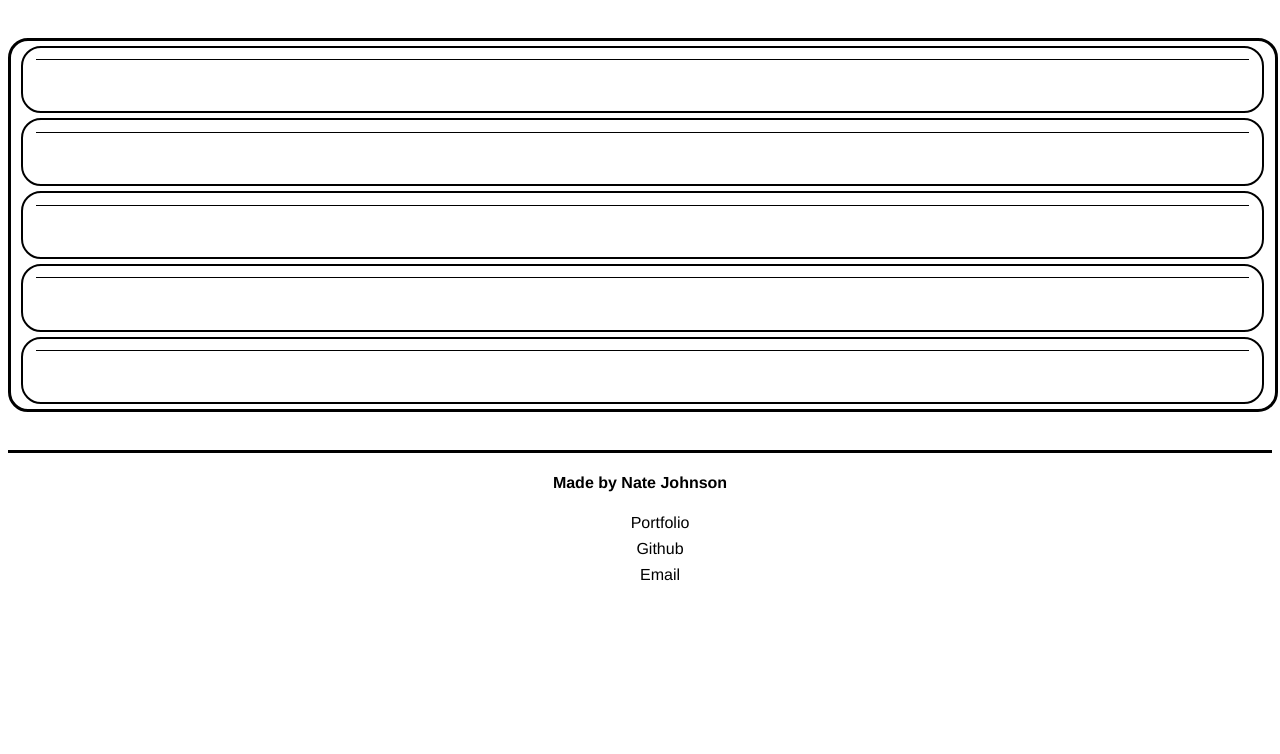
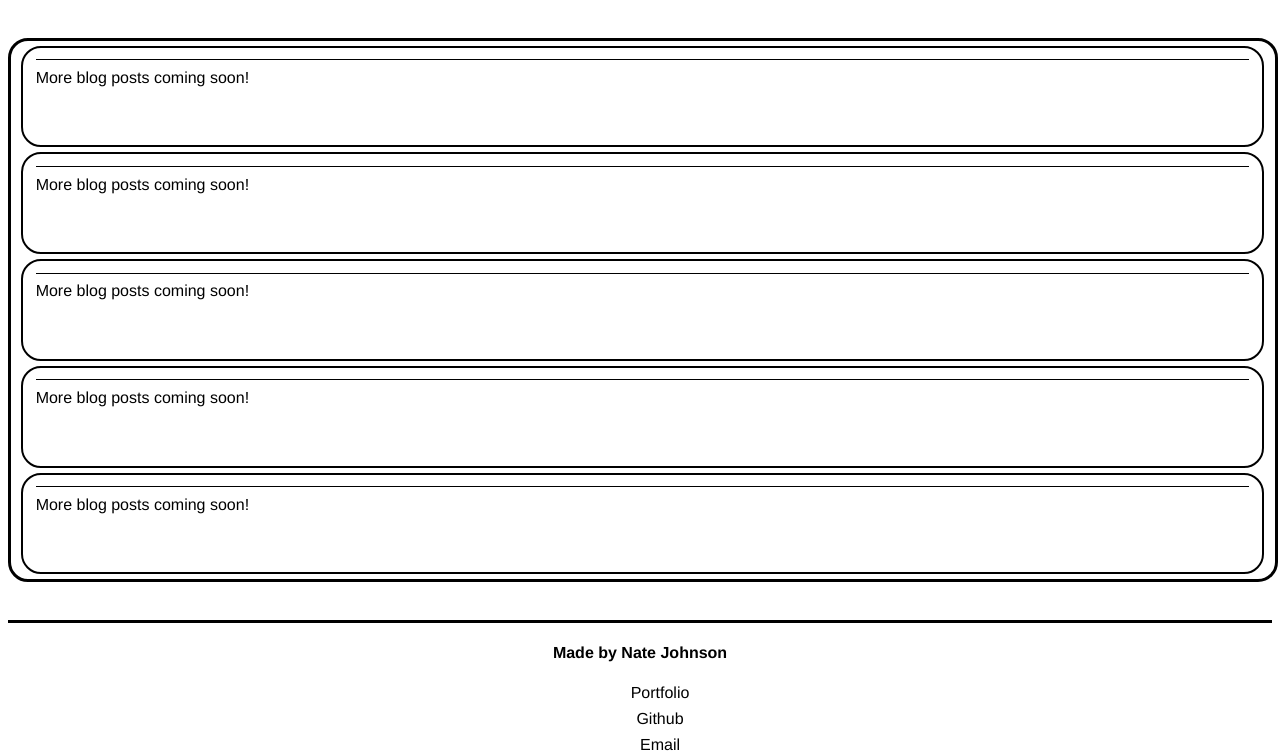
Before and after one commit to njohnson2897/my-blog, a plain HTML site: page blog.html in a window 1280 px wide. Shown: the part 91-845 px from the top of the page. Before the commit the page ends 816 px from the top, so only its background shows below. Drawn offline with Linux system fonts and the light colour scheme.

Commit message:
puts baseline content in blog posts and removes unecessary for loop

```diff
--- a/assets/js/blog.js
+++ b/assets/js/blog.js
@@ -24,6 +24,7 @@ toggleSlider.addEventListener('click', function () {
     // logic for automatically populating the blog cards with the parsed user input data
 const storedPost = JSON.parse(localStorage.getItem('blogPost'));
 
+
 for (let i=0; i<storedPost.length; i++) {
     document.body.children[1].children[i].children[0].textContent = storedPost[i].title
 };
@@ -35,7 +36,3 @@ for (let i=0; i<storedPost.length; i++) {
 for (let i=0; i<storedPost.length; i++) {
         document.body.children[1].children[i].children[2].textContent = `Posted by: ${storedPost[i].name}`
 };
-
-for (let i=4; i>=storedPost.length; i--) {
-        document.body.children[1].children[i].children[1].textContent = 'More blog posts coming soon!'
-};
--- a/blog.html
+++ b/blog.html
@@ -26,27 +26,27 @@
     <main class="blog-posts">
         <div class="blog-post-cards">
             <h3 class="post-title"></h3>
-            <p class="post-content"></p>
+            <p class="post-content">More blog posts coming soon!</p>
             <p class="post-author"></p>
         </div>
         <div class="blog-post-cards">
             <h3 class="post-title"></h3>
-            <p class="post-content"></p>
+            <p class="post-content">More blog posts coming soon!</p>
             <p class="post-author"></p>
         </div>
         <div class="blog-post-cards">
             <h3 class="post-title"></h3>
-            <p class="post-content"></p>
+            <p class="post-content">More blog posts coming soon!</p>
             <p class="post-author"></p>
         </div>
         <div class="blog-post-cards">
             <h3 class="post-title"></h3>
-            <p class="post-content"></p>
+            <p class="post-content">More blog posts coming soon!</p>
             <p class="post-author"></p>
         </div>
         <div class="blog-post-cards">
             <h3 class="post-title"></h3>
-            <p class="post-content"></p>
+            <p class="post-content">More blog posts coming soon!</p>
             <p class="post-author"></p>
         </div>
     </main>
```
